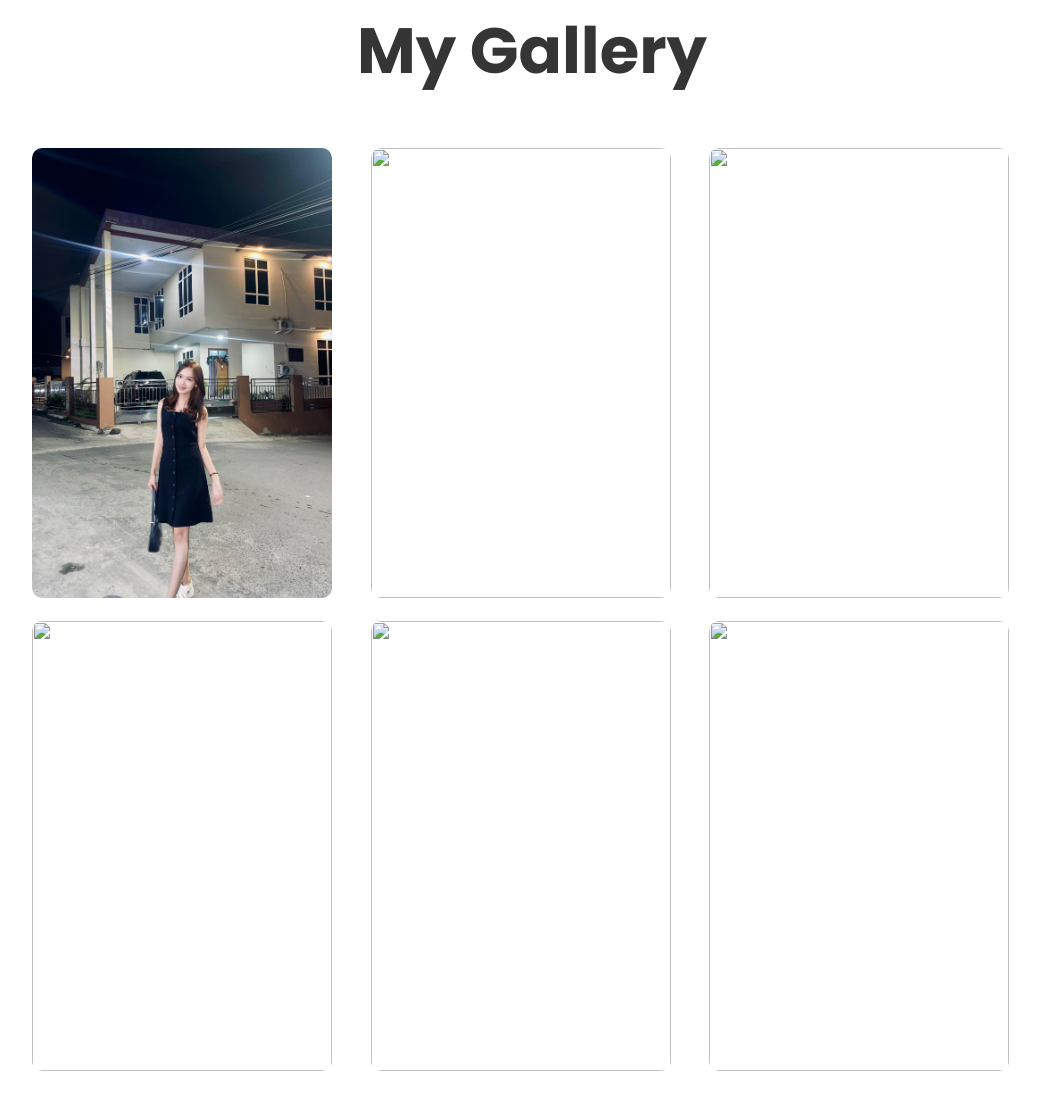
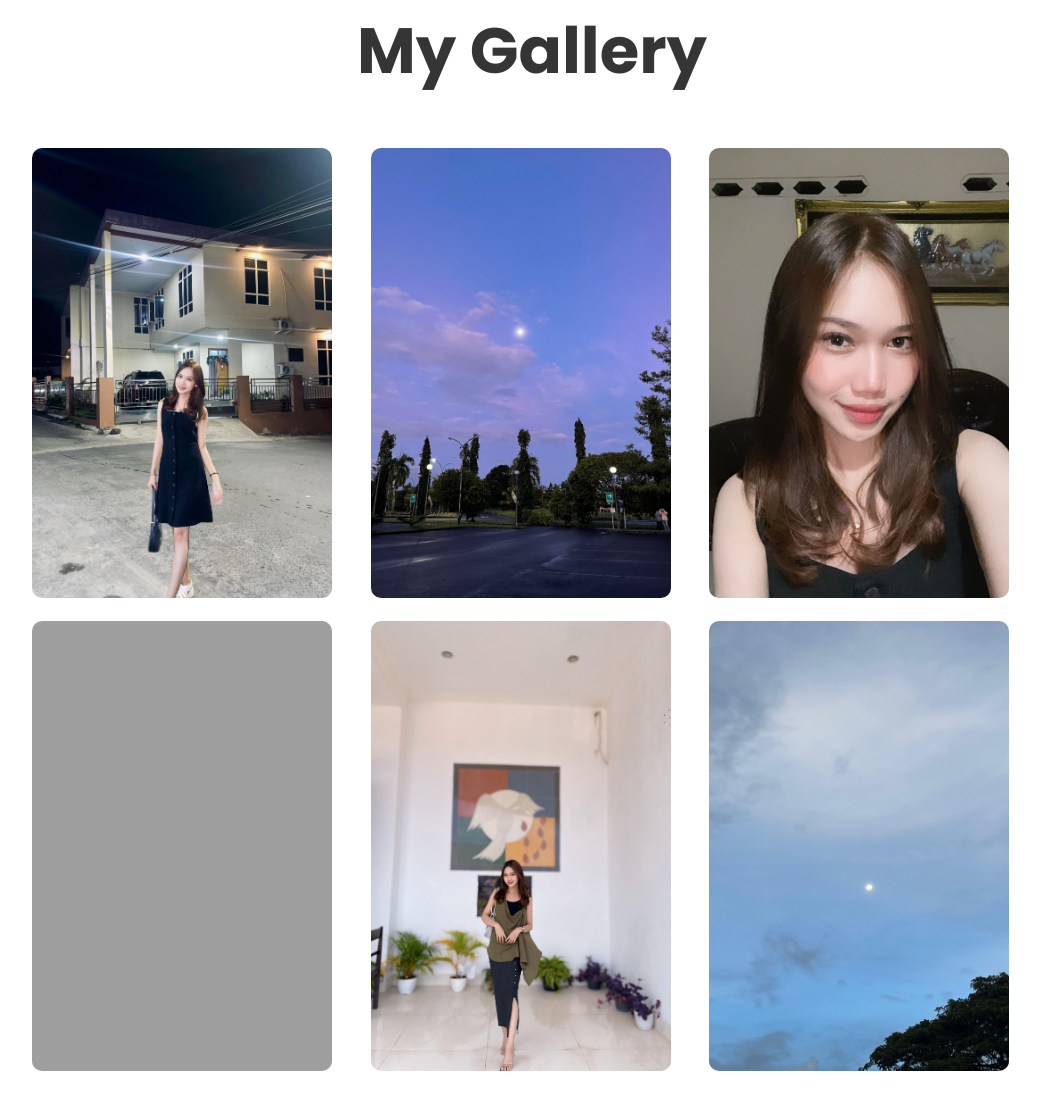
Before and after one commit to cleantha04/TIK2032-Project, a plain HTML site: page index.html in a window 1280 px wide. Shown: the part 1730-2840 px from the top of the page, without its empty margins (108-1148 px from the left). Drawn offline with Linux system fonts and the light colour scheme; the site is published under a folder, as on GitHub Pages, so addresses that start at the root find nothing.

Commit message:
TIK2032-Project

```diff
--- a/index.html
+++ b/index.html
@@ -91,27 +91,27 @@
             </div>
             <div class="box">
               <div class="box-img">
-                <img src="/img/Photo2.jpg" />
+                <img src="img/Photo2.jpg" />
               </div>
             </div>
             <div class="box">
               <div class="box-img">
-                <img src="/img/Photo3.jpg" />
+                <img src="img/Photo3.jpg" />
               </div>
             </div>
             <div class="box">
               <div class="box-img">
-                <img src="/img/Photo4.jpg" />
+                <img src="img/Photo4.jpg" />
               </div>
             </div>
             <div class="box">
               <div class="box-img">
-                <img src="/img/Photo5.jpg" />
+                <img src="img/Photo5.jpg" />
               </div>
             </div>
             <div class="box">
               <div class="box-img">
-                <img src="/img/Photo6.jpg" />
+                <img src="img/Photo6.jpg" />
               </div>
             </div>
           </div>
```
